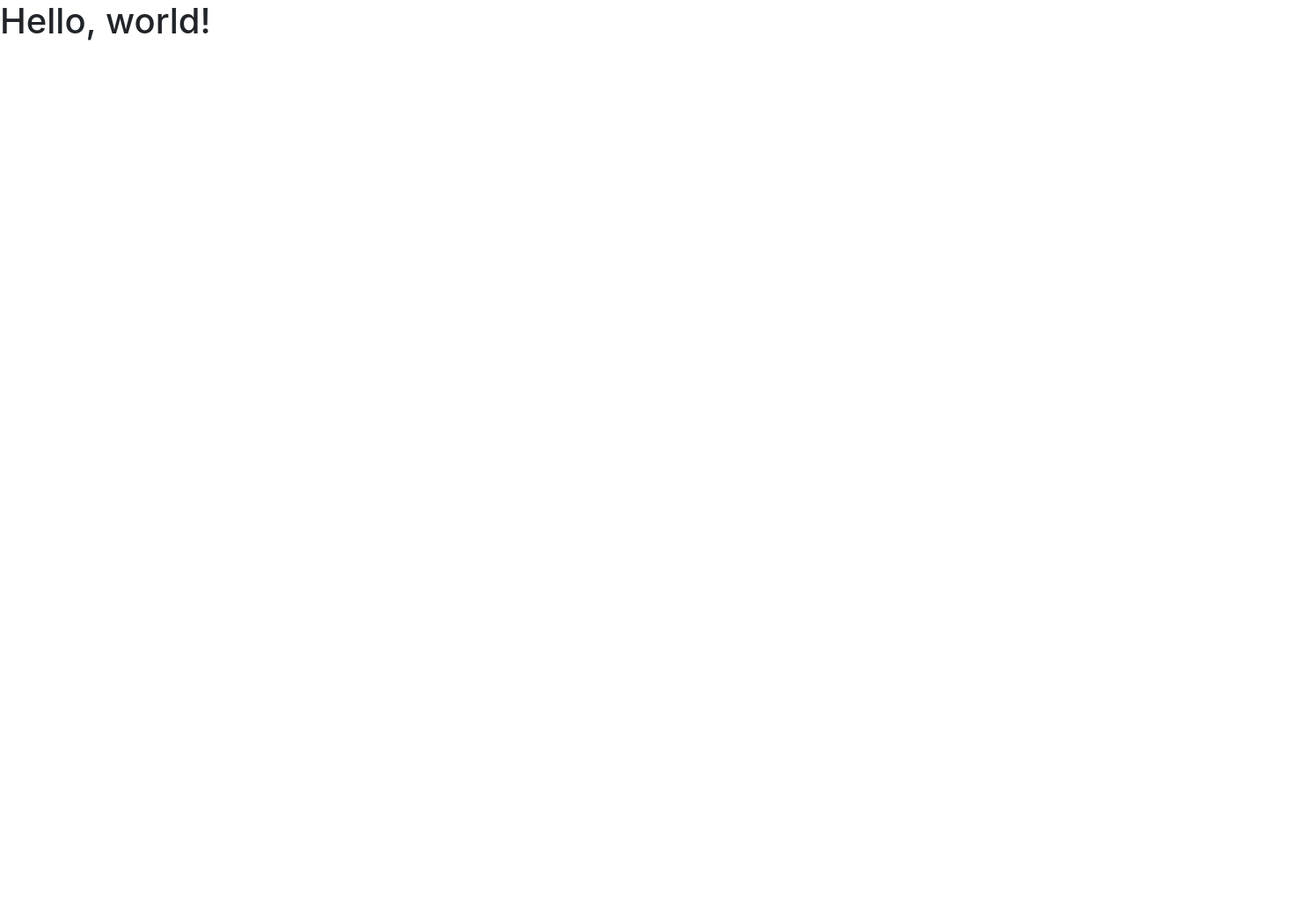
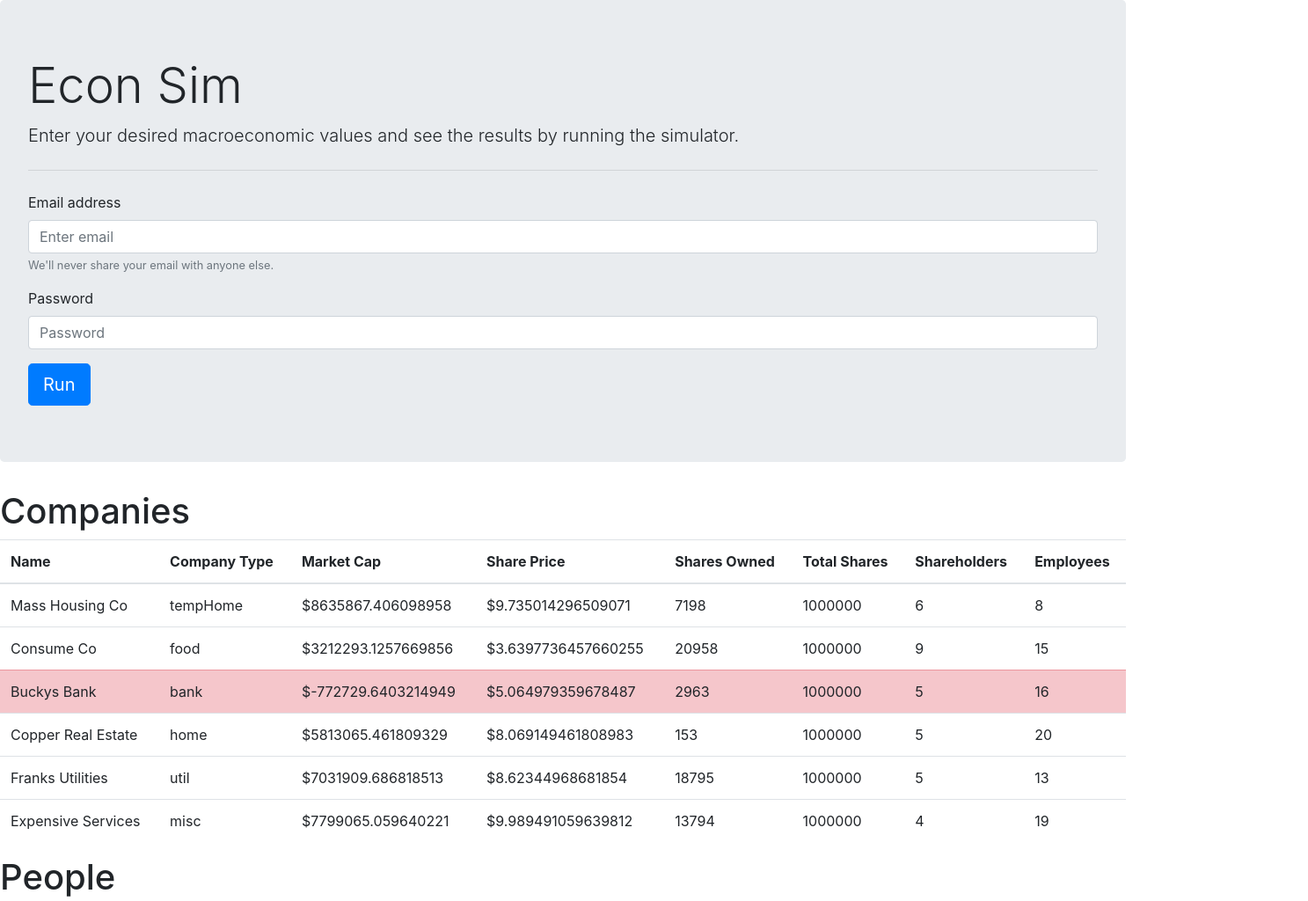
Before and after one commit to dskrenta/econ-sim, a website: page index.html in a window 1280 px wide. Shown: the top 1024 px of the page at 88% size, 1487 px wide, since content can reach past the window. Before the commit the page ends 800 px from the top, so only its background shows below. Drawn offline with nearby package versions, Linux system fonts and the light colour scheme.

Commit message:
display updates

```diff
--- a/index.html
+++ b/index.html
@@ -5,16 +5,35 @@
     <meta charset="utf-8">
     <meta name="viewport" content="width=device-width, initial-scale=1, shrink-to-fit=no">
 
-    <!-- Bootstrap CSS -->
+    <!-- CSS -->
     <link rel="stylesheet" href="https://stackpath.bootstrapcdn.com/bootstrap/4.3.1/css/bootstrap.min.css" integrity="sha384-ggOyR0iXCbMQv3Xipma34MD+dH/1fQ784/j6cY/iJTQUOhcWr7x9JvoRxT2MZw1T" crossorigin="anonymous">
 
-    <title>Hello, world!</title>
+    <title>Econ Sim</title>
   </head>
   <body>
-    <h1>Hello, world!</h1>
+    <div class="jumbotron">
+      <h1 class="display-4">Econ Sim</h1>
+      <p class="lead">Enter your desired macroeconomic values and see the results by running the simulator.</p>
+      <hr class="my-4">
+      <form>
+        <div class="form-group">
+          <label for="exampleInputEmail1">Email address</label>
+          <input type="email" class="form-control" id="exampleInputEmail1" aria-describedby="emailHelp" placeholder="Enter email">
+          <small id="emailHelp" class="form-text text-muted">We'll never share your email with anyone else.</small>
+        </div>
+        <div class="form-group">
+          <label for="exampleInputPassword1">Password</label>
+          <input type="password" class="form-control" id="exampleInputPassword1" placeholder="Password">
+        </div>
+      </form>
+      <a class="btn btn-primary btn-lg" href="#" role="button">Run</a>
+    </div>
+    <div id="results-stats"></div>
+    <div id="companies-table"></div>
+    <div id="people-table"></div>
+    <div id="orders-table"></div>
 
-    <!-- Optional JavaScript -->
-    <!-- jQuery first, then Popper.js, then Bootstrap JS -->
+    <!-- JS -->
     <script src="https://code.jquery.com/jquery-3.3.1.slim.min.js" integrity="sha384-q8i/X+965DzO0rT7abK41JStQIAqVgRVzpbzo5smXKp4YfRvH+8abtTE1Pi6jizo" crossorigin="anonymous"></script>
     <script src="https://cdnjs.cloudflare.com/ajax/libs/popper.js/1.14.7/umd/popper.min.js" integrity="sha384-UO2eT0CpHqdSJQ6hJty5KVphtPhzWj9WO1clHTMGa3JDZwrnQq4sF86dIHNDz0W1" crossorigin="anonymous"></script>
     <script src="https://stackpath.bootstrapcdn.com/bootstrap/4.3.1/js/bootstrap.min.js" integrity="sha384-JjSmVgyd0p3pXB1rRibZUAYoIIy6OrQ6VrjIEaFf/nJGzIxFDsf4x0xIM+B07jRM" crossorigin="anonymous"></script>
--- a/sim.js
+++ b/sim.js
@@ -219,11 +219,123 @@
     }
   }
 
-  console.log(people);
-  // logObj(companies);
-  // console.log(orders);
+  // Companies hack
+  delete companies[undefined];
+
+  // Call display functions
+  displayCompaniesTable();
+  displayPersonTable();
+  displayOrdersTable();
+  console.log(orders);
 
   // Utils
+  function displayCompaniesTable() {
+    const insertElement = document.getElementById('companies-table');
+    const html = `
+      <h1>Companies</h1>
+      <table class="table">
+        <thead>
+          <tr>
+            <th scope="col">Name</th>
+            <th scope="col">Company Type</th>
+            <th scope="col">Market Cap</th>
+            <th scope="col">Share Price</th>
+            <th scope="col">Shares Owned</th>
+            <th scope="col">Total Shares</th>
+            <th scope="col">Shareholders</th>
+            <th scope="col">Employees</th>
+          </tr>
+        </thead>
+        <tbody>
+          ${Object.values(companies).map(company => `
+            <tr ${company.marketCap <= 0 && `class="table-danger"`}>
+              <td>${company.name}</td>
+              <td>${company.type}</td>
+              <td>$${company.marketCap}</td>
+              <td>$${company.sharePrice}</td>
+              <td>${company.sharesOwned}</td>
+              <td>${company.totalShares}</td>
+              <td>${company.shareholders && Object.values(company.shareholders).length}</td>
+              <td>${company.employees && company.employees.length}</td>
+            </tr>
+          `).join('')}
+        </tbody>
+      </table>
+    `;
+    insertElement.insertAdjacentHTML('afterbegin', html);
+  }
+
+  function displayPersonTable() {
+    const insertElement = document.getElementById('people-table');
+    const html = `
+      <h1>People</h1>
+      <table class="table">
+        <thead>
+          <tr>
+            <th scope="col">Avatar</th>
+            <th scope="col">Name</th>
+            <th scope="col">Alive</th>
+            <th scope="col">Wealth</th>
+            <th scope="col">Food Units</th>
+            <th scope="col">Hunger Factor</th>
+            <th scope="col">Home</th>
+            <th scope="col">Job Salary</th>
+            <th scope="col">Stock</th>
+            <th scope="col">logNormalSeedValue</th>
+          </tr>
+        </thead>
+        <tbody>
+          ${Object.values(people).map(person => `
+            <tr ${!person.status.alive && `class="table-danger"`}>
+              <td><img src="${person.general.profileImage}"/></td>
+              <td>${person.general.name}</td>
+              <td>${person.status.alive}</td>
+              <td>$${person.wealth.toFixed(2)}</td>
+              <td>${person.assets.food.units}</td>
+              <td>${person.status.hungerFactor}</td>
+              <td>${person.assets.home ? `${person.assets.home.squareFeet} sq feet, ${person.assets.home.price ? `Price: $${person.assets.home.price}` : `Mortgage per day: ${person.assets.home.mortgage.toFixed(2)}`}` : 'false'}</td>
+              <td>$${person.assets.job ? person.assets.job.salary.toFixed(2) : 0}</td>
+              <td>${person.logNormalSeedVal}</td>
+            </tr>
+          `).join('')}
+        </tbody>
+      </table>
+    `;
+    insertElement.insertAdjacentHTML('afterbegin', html);
+  }
+
+  function displayOrdersTable() {
+    const insertElement = document.getElementById('orders-table');
+    const html = `
+      <h1>Truncated Orders (500 of ${orders.length})</h1>
+      <table class="table">
+        <thead>
+          <tr>
+            <th scope="col">Type</th>
+            <th scope="col">Time Index</th>
+            <th scope="col">Name</th>
+            <th scope="col">Product Name</th>
+            <th scope="col">Cost</th>
+            <th scope="col">Units</th>
+          </tr>
+        </thead>
+        <tbody>
+          ${orders.slice(0, 499).map(order => `
+            <tr>
+              <td>${order.type}</td>
+              <td>${order.timeIndex}</td>
+              <td>${people[order.personId].general.name}</td>
+              <td>${order.productName}</td>
+              <td>${order.cost}</td>
+              <td>${order.units}</td>
+            </tr>
+          `).join('')}
+        </tbody>
+      </table>
+    `;
+    insertElement.insertAdjacentHTML('afterbegin', html);
+  }
+
   function personUpkeep(personId, timeIndex) {
     if (people[personId].status.alive === true) {
       const numFoodUnitsToConsume = rand(5, 10);
```
